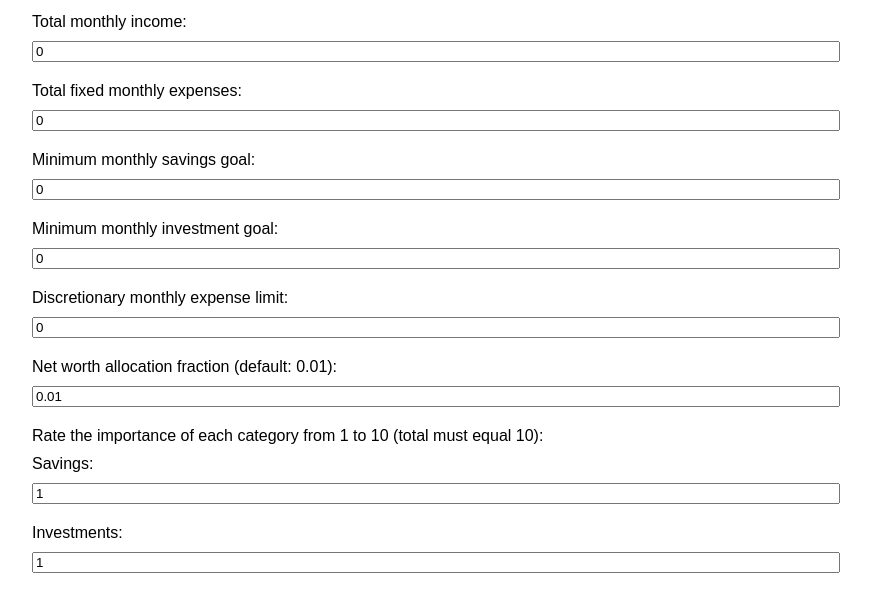
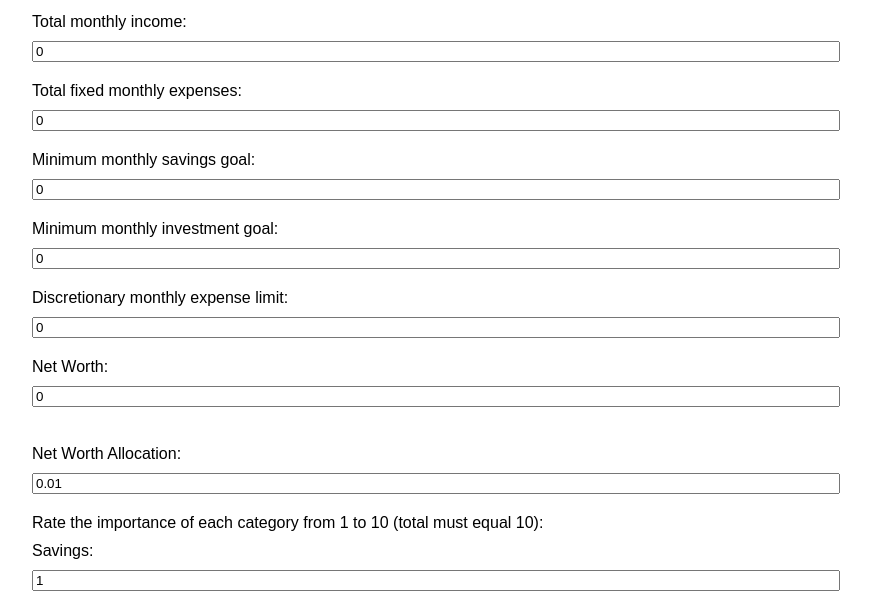
Before and after one commit to peterw712/Personal-Finance, a plain HTML site: page index.html in a window 1280 px wide. Shown: the part 131-725 px from the top of the page, without its empty margins (208-1079 px from the left). Drawn offline with Linux system fonts and the light colour scheme.

Commit message:
Update index.html

```diff
--- a/index.html
+++ b/index.html
@@ -71,8 +71,12 @@
         <label for="discretionaryExpenseLimit">Discretionary monthly expense limit:</label>
         <input type="number" id="discretionaryExpenseLimit" name="discretionaryExpenseLimit" min="0" step="100" value="0">
 
-        <label for="netWorthAllocation">Net worth allocation fraction (default: 0.01):</label>
-        <input type="number" id="netWorthAllocation" name="netWorthAllocation" min="0" max="1" step="0.01" value="0.01">
+        <label for="netWorth">Net Worth:</label>
+        <input type="number" id="netWorth" name="netWorth" step="100" min="0" value="0">
+        <br><br>
+        <label for="netWorthAllocation">Net Worth Allocation:</label>
+        <input type="number" id="netWorthAllocation" name="netWorthAllocation" step="0.01" min="0" max="1" value="0.01">
+
 
         <label>Rate the importance of each category from 1 to 10 (total must equal 10):</label>
         <label for="rating1">Savings:</label>
```
